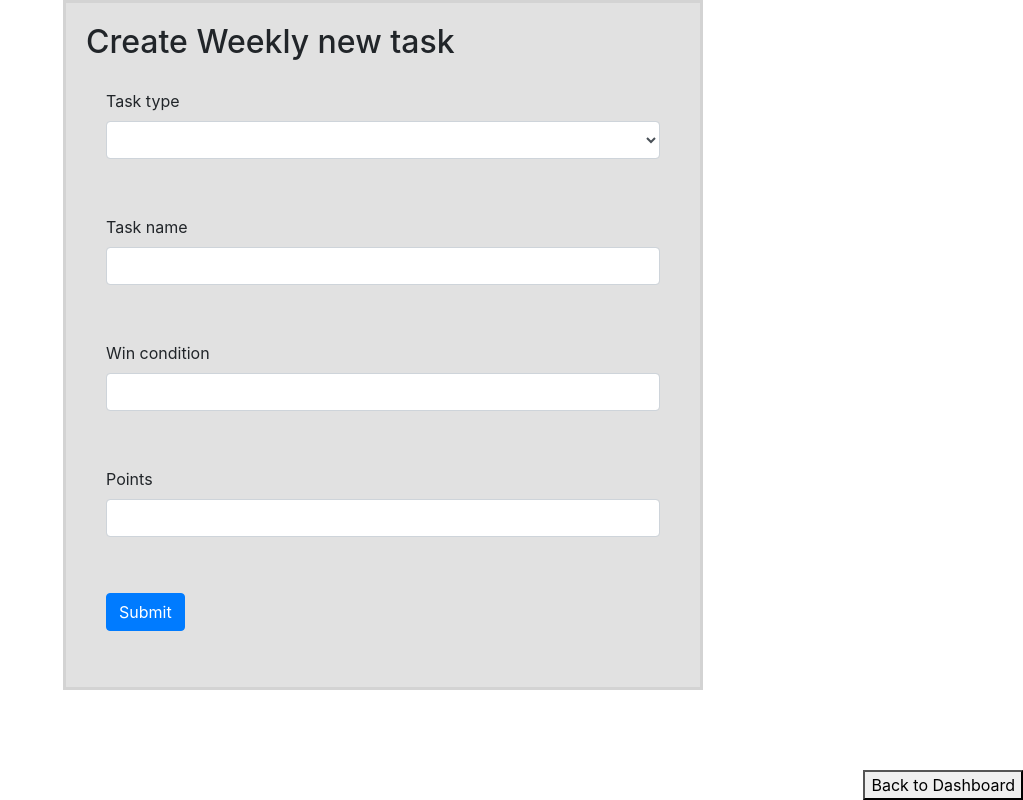
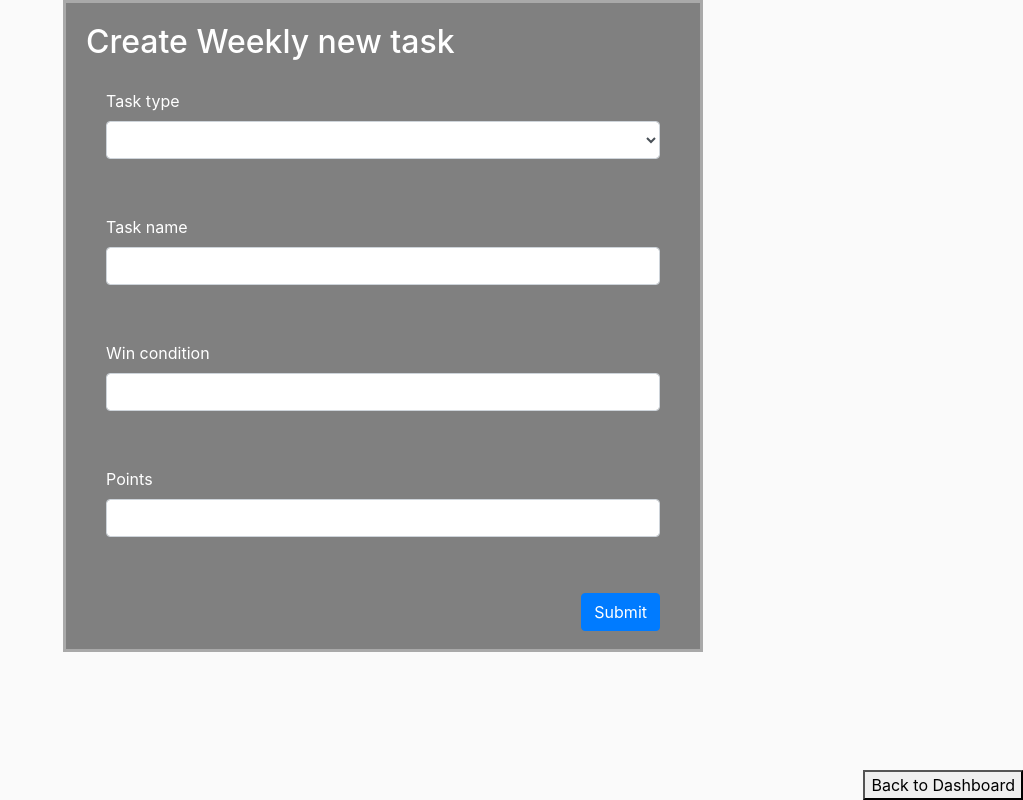
Before and after one commit to dhiraj-paryani/gym-admin, an Angular app: page /weekly-tasks in a window 1280 px wide. Shown: the whole page, without its empty margins (257-1280 px from the left). Built offline with nearby package versions, Linux system fonts and the light colour scheme.

Commit message:
Css changes

```diff
--- a/src/app/app.component.css
+++ b/src/app/app.component.css
@@ -1,5 +1,6 @@
 .gym-background {
   /* background-image: url("../assets/download.jpeg"); */
+  background-color: #fafafa;
   background-position: center;
   background-repeat: no-repeat;
   background-size: cover;
@@ -7,4 +8,5 @@
   height: 100%;
   width: 100%;
   z-index: -10;
+  color: white;
 }
--- a/src/app/create-weekly-task/create-weekly-task.component.css
+++ b/src/app/create-weekly-task/create-weekly-task.component.css
@@ -1,9 +1,9 @@
 .weekly-form {
   margin: auto;
   width: 50%;
-  border: 3px solid lightgray;
+  border: 3px solid darkgray;
   padding: 50px;
-  background-color: #E1E1E1;
+  background-color: gray;
 }
 
 .form-group {
@@ -15,3 +15,8 @@
   bottom: 0;
   right: 0;
 }
+
+.submit-button {
+  align-content: right;
+  float: right;
+}
--- a/src/app/create-weekly-task/create-weekly-task.component.html
+++ b/src/app/create-weekly-task/create-weekly-task.component.html
@@ -22,7 +22,7 @@
     <input type="text" class="form-control" [(ngModel)]="points">
   </div>
    <div class="form-group">
-  <button type="submit" (click)="onSubmit()" class="btn btn-primary">Submit</button>
+  <button type="submit" (click)="onSubmit()" class="btn btn-primary submit-button">Submit</button>
    </div>
 
   <div *ngIf="showSuccessMessage" class="alert-success">Task created successfully</div>
--- a/src/app/dashboard/dashboard.component.css
+++ b/src/app/dashboard/dashboard.component.css
@@ -3,3 +3,13 @@
   bottom: 0;
   right: 0;
 }
+
+.dashboard {
+  margin: auto;
+  width: 50%;
+  padding: 10px;
+}
+
+.heading {
+  color: black;
+}
--- a/src/app/dashboard/dashboard.component.html
+++ b/src/app/dashboard/dashboard.component.html
@@ -1,9 +1,9 @@
-<div style="text-align:center">
-  <h2>Leader Board</h2>
+<div class="dashboard" style="text-align:center">
+  <h2 class="heading">Leader Board</h2>
   <app-leader-board></app-leader-board>
-</div>
 <div>
-  <h2>Active Users</h2>
+  <h2 class="heading">Active Users</h2>
   <app-active-users></app-active-users>
 </div>
+</div>
 <button class="bottom-right-button" (click)="reRouteToDashBoard()">Create Weakly Task</button>
```
